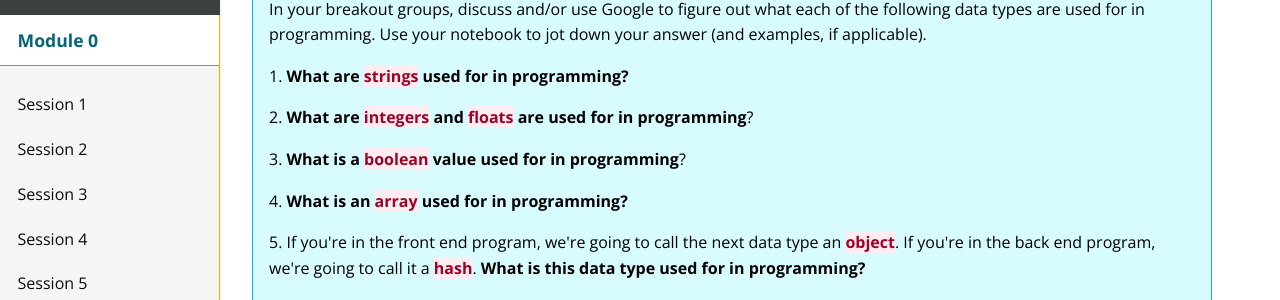
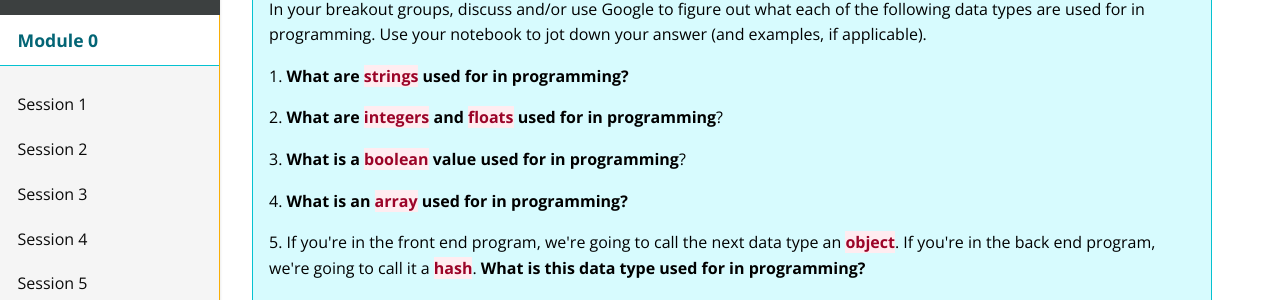
Before and after one commit to turingschool/mod-0-curriculum, a Jekyll site: the page built from session2/index.md, in a window 1280 px wide and 900 px high, scrolled down 6709 px. Shown: the part 154-454 px from the top of the window. Built offline with Jekyll 4.4.1, drawn with Linux system fonts in a browser that asks for light colours; nearby versions of some CDN libraries.

Commit message:
Fix typo

```diff
--- a/session2/index.md
+++ b/session2/index.md
@@ -292,7 +292,7 @@ In most programming languages, you'll find the same basic <span class="vocab">da
   <p>In your breakout groups, discuss and/or use Google to figure out what each of the following data types are used for in programming. Use your notebook to jot down your answer (and examples, if applicable).</p>
 
   <p>1. <strong>What are <span class="vocab">strings</span> used for in programming?</strong></p>
-  <p>2. <strong>What are <span class="vocab">integers</span> and <span class="vocab">floats</span> are used for in programming</strong>?</p>
+  <p>2. <strong>What are <span class="vocab">integers</span> and <span class="vocab">floats</span> used for in programming</strong>?</p>
   <p>3. <strong>What is a <span class="vocab">boolean</span> value used for in programming</strong>?</p>
   <p>4. <strong>What is an <span class="vocab">array</span> used for in programming?</strong></p>
   <p>5. If you're in the front end program, we're going to call the next data type an <span class="vocab">object</span>. If you're in the back end program, we're going to call it a <span class="vocab">hash</span>. <strong>What is this data type used for in programming?</strong></p>
```
